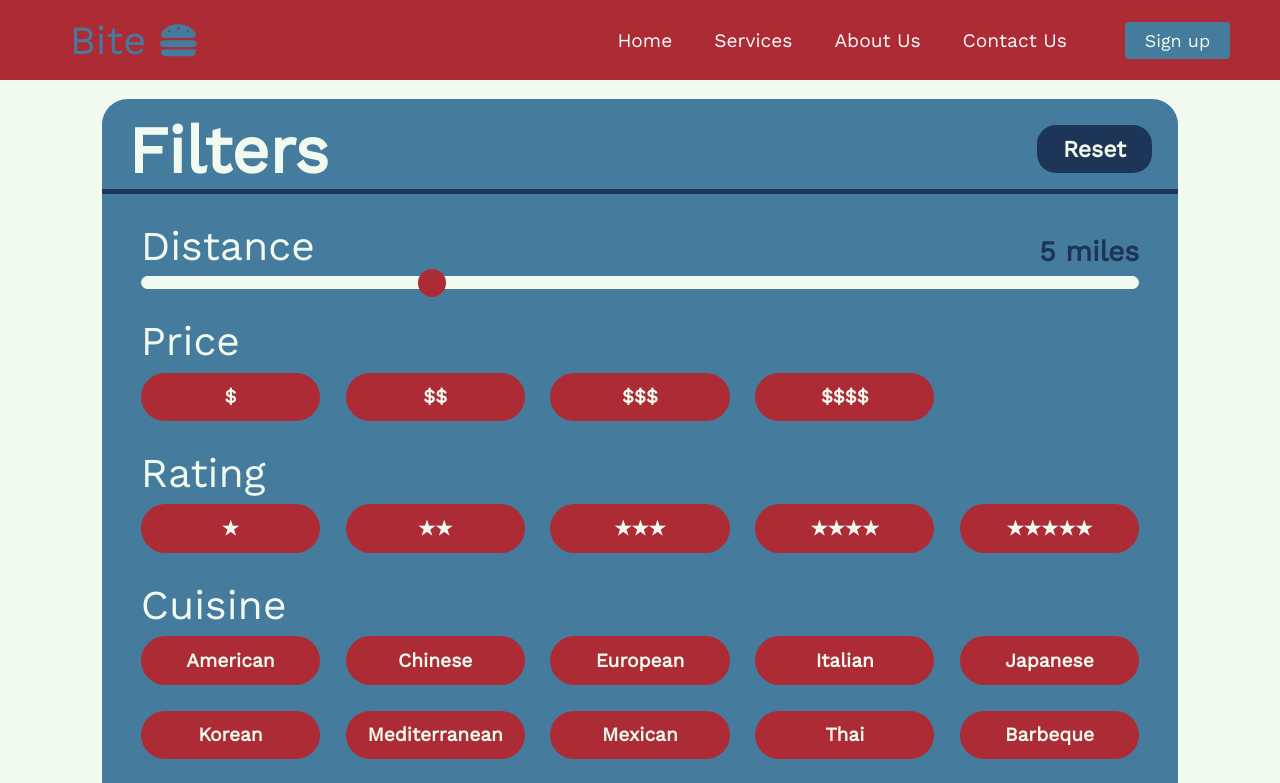
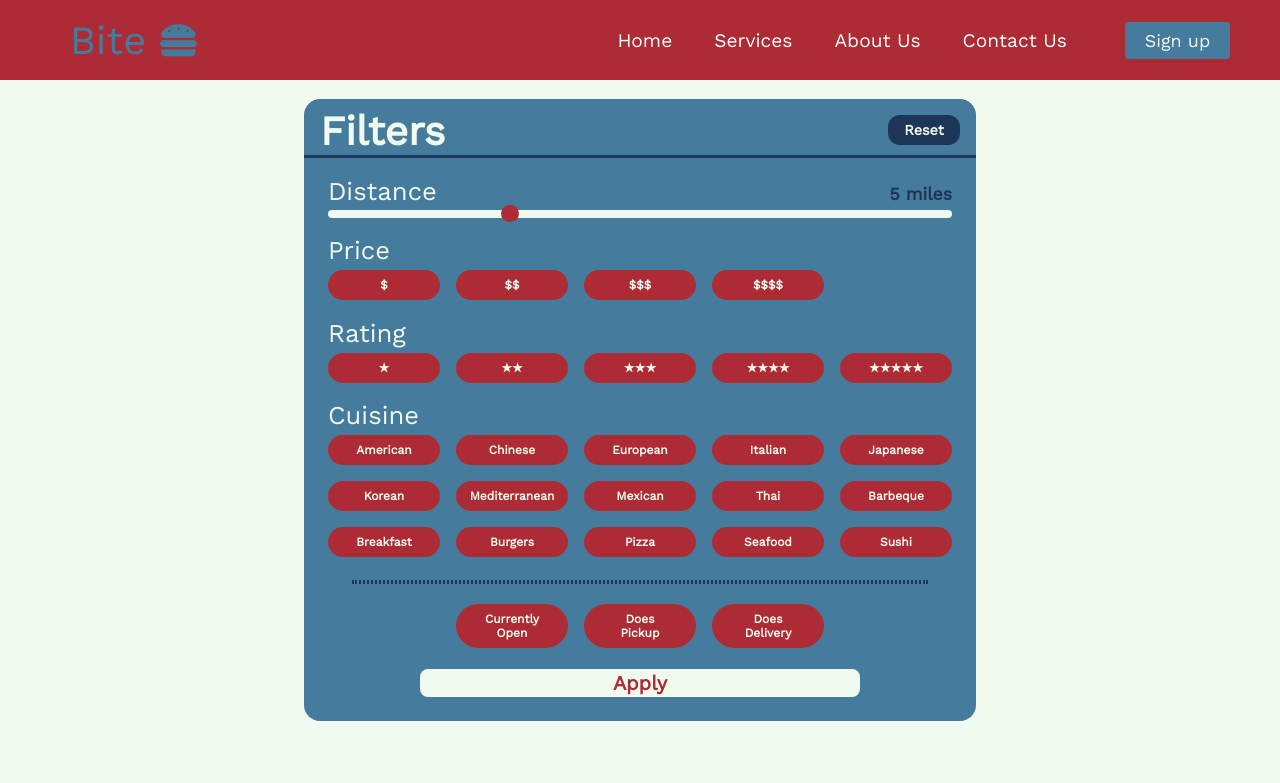
Before and after one commit to akayangel218/Project-Bite, a React (Create React App) app in the folder bite-frontend/: page /filter in a window 1280 px wide. Shown: the top 783 px of the page. Built offline with nearby package versions, Linux system fonts and the light colour scheme; a web font is replaced by a local one.

Commit message:
Filter resized to fit within the browser window

```diff
--- a/bite-frontend/src/Pages/filter.css
+++ b/bite-frontend/src/Pages/filter.css
@@ -2,9 +2,9 @@
     display: inline-grid;
     grid-template-columns: auto;
     background-color: #457B9D;
-    padding: 3vmax;
-    border-radius: 2vmax;
-    row-gap: 2.2vmax;
+    padding: 3vmin;
+    border-radius: 2vmin;
+    row-gap: 2.2vmin;
 }
 
 .grid-header {
@@ -13,24 +13,24 @@
     justify-content: space-between;
     display: flex;
     border-color: #1D3557;
-    border-bottom: 0.4vmax solid #1D3557;
-    margin-left: -3vmax;
-    margin-right: -3vmax;
+    border-bottom: 0.4vmin solid #1D3557;
+    margin-left: -3vmin;
+    margin-right: -3vmin;
 }
 
 .header {
     background-color: #457B9D;
     color: #F1FAEE;
-    margin-left: 2vmax;
-    font-size: 5.1vmax;
+    margin-left: 2vmin;
+    font-size: 5.1vmin;
     font-weight: bolder;
-    margin-top: -2vmax;
+    margin-top: -2vmin;
 }
 
 p {
     background-color: transparent;
-    font-size: 2.2vmax;
-    margin-top: 1vmax;
+    font-size: 2.2vmin;
+    margin-top: 1vmin;
     color: #1D3557;
     font-weight: bold;
 }
@@ -38,15 +38,15 @@ p {
 .button-reset {
     background-color: #1D3557;
     color: #F1FAEE;
-    font-size: 1.8vmax;
+    font-size: 1.8vmin;
     font-weight: bold;
-    padding: 0.9vmax;
-    border-radius: 1.5vmax;
+    padding: 0.9vmin;
+    border-radius: 1.5vmin;
     text-align: center;
-    width: 9vmax;
-    height: 3.8vmax;
-    margin-right: 2vmax;
-    margin-top: -1vmax;
+    width: 9vmin;
+    height: 3.8vmin;
+    margin-right: 2vmin;
+    margin-top: -1vmin;
 }
 
 .button-reset:hover {
@@ -58,24 +58,24 @@ p {
 .grid-distance {
     background-color: transparent;
     color: #F1FAEE;
-    font-size: 3.2vmax;
+    font-size: 3.2vmin;
     justify-content: space-between;
     display: flex;
-    margin-bottom: -1.7vmax;
+    margin-bottom: -1.7vmin;
 }
 
 .grid-item {
     background-color: transparent;
     color: #F1FAEE;
-    font-size: 3.2vmax;
+    font-size: 3.2vmin;
     text-align: left;
 }
 
 .slider {
     -webkit-appearance: none;
     width: 100%;
-    height: 1vmax;
-    border-radius: 3vmax;
+    height: 1vmin;
+    border-radius: 3vmin;
     background: #F1FAEE;
     /* opacity: 0.7;
     -webkit-transition: .2s;
@@ -84,16 +84,16 @@ p {
 
 .divider {
     background-color:  transparent;
-    border: 0.3vmax dotted #1D3557;
-    margin-top: 0.6vmax;
-    margin-bottom: 0.3vmax;
-    margin-left: 3vmax;
-    margin-right: 3vmax;
+    border: 0.3vmin dotted #1D3557;
+    margin-top: 0.6vmin;
+    margin-bottom: 0.3vmin;
+    margin-left: 3vmin;
+    margin-right: 3vmin;
 }
 
 .grid-item-takeout {
     background-color:  transparent;
-    font-size: 3vmax;
+    font-size: 3vmin;
     display: grid;
     justify-items: center;
 }
@@ -105,8 +105,8 @@ p {
 /* Slider controller */
 .slider::-webkit-slider-thumb {
     -webkit-appearance: none;
-    width: 2.2vmax;
-    height: 2.2vmax;
+    width: 2.2vmin;
+    height: 2.2vmin;
     border-radius: 50%;
     background: #AD2B35;
     cursor: pointer;
@@ -114,8 +114,8 @@ p {
 
 /* Slider controller */
 .slider::-moz-range-thumb {
-    width: 2.2vmax;
-    height: 2.2vmax;
+    width: 2.2vmin;
+    height: 2.2vmin;
     border-radius: 50%;
     background: #AD2B35;
     cursor: pointer;
@@ -125,7 +125,7 @@ p {
 .grid-subitem {
     background-color: transparent;
     color: #AD2B35;
-    font-size: 2.5vmax;
+    font-size: 2.5vmin;
     text-align: center;
 }
 
@@ -134,77 +134,77 @@ p {
     grid-template-columns: auto auto auto auto auto;
     background-color: transparent;
     width: auto;
-    gap: 2vmax;
+    gap: 2vmin;
 }
 
 .button-container2 {
     display: grid;
     grid-template-columns: auto auto auto;
     background-color: transparent;
-    gap: 2vmax;
+    gap: 2vmin;
 }
 
 
 /* .button-item {
     background-color: #6aad2b;
     color: #F1FAEE;
-    font-size: 1.7vmax;
+    font-size: 1.7vmin;
     font-weight: bold;
-    padding: 0.5vmax;
-    border-radius: 2vmax;
+    padding: 0.5vmin;
+    border-radius: 2vmin;
     text-align: center;
-    width: 10.5vmax;
+    width: 10.5vmin;
 }
 
 .button-item-selected {
     background-color: #6aad2b;
     color: #F1FAEE;
-    font-size: 1.7vmax;
+    font-size: 1.7vmin;
     font-weight: bold;
-    padding: 0.5vmax;
-    border-radius: 2vmax;
+    padding: 0.5vmin;
+    border-radius: 2vmin;
     text-align: center;
-    width: 10.5vmax;
+    width: 10.5vmin;
 } */
 
 .button-item2 {
     background-color: #AD2B35;
     color: #F1FAEE;
-    font-size: 1.5vmax;
+    font-size: 1.5vmin;
     font-weight: bold;
-    padding: 1vmax;
-    border-radius: 4vmax;
+    padding: 1vmin;
+    border-radius: 4vmin;
     text-align: center;
-    width: 14vmax;
+    width: 14vmin;
 }
 
 .button-item2:hover {
     background-color: rgb(143, 28, 12);
     transition: all 0.2s ease-in-out;
     color: #F1FAEE;
-    font-size: 1.5vmax;
+    font-size: 1.5vmin;
     font-weight: bold;
-    padding: 1vmax;
-    border-radius: 4vmax;
+    padding: 1vmin;
+    border-radius: 4vmin;
     text-align: center;
-    width: 14vmax;
+    width: 14vmin;
 }
 
 .button-item2-selected {
     background-color: rgb(143, 28, 12);
     transition: all 0.2s ease-in-out;
     color: #F1FAEE;
-    font-size: 1.5vmax;
+    font-size: 1.5vmin;
     font-weight: bold;
-    padding: 1vmax;
-    border-radius: 4vmax;
+    padding: 1vmin;
+    border-radius: 4vmin;
     text-align: center;
-    width: 14vmax;
-    box-shadow: 0.2vmax 0.2vmax rgb(58, 57, 57);
+    width: 14vmin;
+    box-shadow: 0.2vmin 0.2vmin rgb(58, 57, 57);
 }
 
 .gird-apply {
-    margin-top: 0.5vmax;
+    margin-top: 0.5vmin;
     background-color: #457B9D;
     display: grid;
     justify-items: center;
@@ -212,12 +212,12 @@ p {
 
 .apply-button {
     background-color: #F1FAEE;
-    width: 55vmax;
-    padding: .2vmax;
-    font-size: 2.5vmax;
+    width: 55vmin;
+    padding: .2vmin;
+    font-size: 2.5vmin;
     color: #AD2B35;
     font-weight: bolder;
-    border-radius: 1vmax;
+    border-radius: 1vmin;
 }
 
 .apply-button:hover {
```
